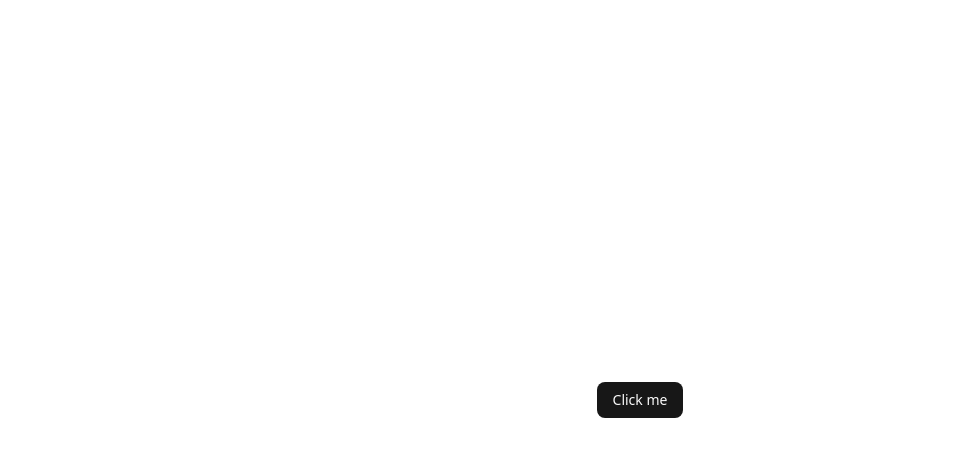
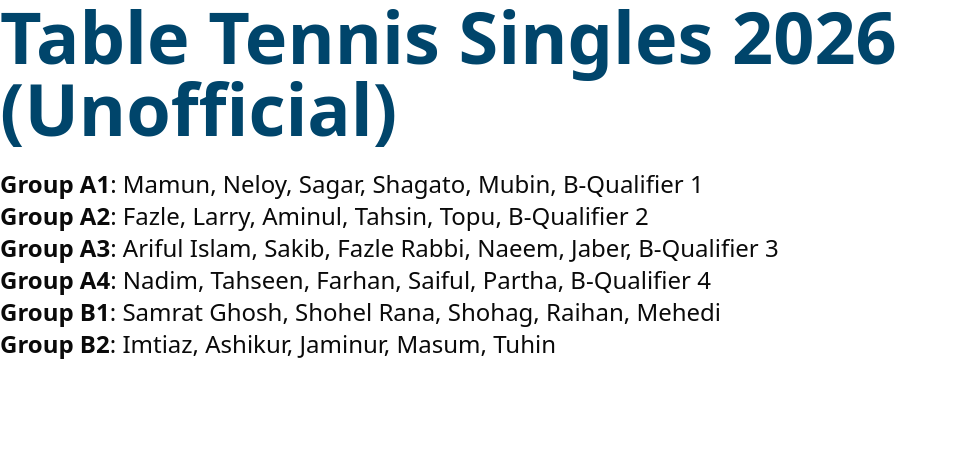
Before and after one commit to tahsinAmin/tt26, a React (Vite) app: page / in a window 1280 px wide. Shown: the top 456 px of the page, without its empty margins (0-957 px from the left). Built offline with nearby package versions, Linux system fonts and the light colour scheme.

Commit message:
feat: Group Memebers details added

```diff
--- a/src/App.jsx
+++ b/src/App.jsx
@@ -2,8 +2,28 @@ import { Button } from "@/components/ui/button";
 
 function App() {
   return (
-    <div className="flex min-h-svh flex-col items-center justify-center">
-      <Button>Click me</Button>
+    <div className="min-h-svh max-w-7xl mx-auto">
+      {/* <Button>Click me</Button> */}
+
+      <h1 className="text-7xl font-bold mb-6 text-[#00456b]">Table Tennis Singles 2026 (Unofficial)</h1>
+      <section>
+        <div className="text-2xl">
+          <strong>Group A1</strong>: Mamun, Neloy, Sagar, Shagato, Mubin, B-Qualifier 1
+        </div>
+        <div className="text-2xl">
+          <strong>Group A2</strong>: Fazle, Larry, Aminul, Tahsin, Topu, B-Qualifier 2
+        </div>
+        <div className="text-2xl">
+          <strong>Group A3</strong>:  Ariful Islam, Sakib, Fazle Rabbi, Naeem, Jaber, B-Qualifier 3</div>
+        <div className="text-2xl">
+          <strong>Group A4</strong>: Nadim, Tahseen, Farhan, Saiful, Partha, B-Qualifier 4</div>
+        <div className="text-2xl">
+          <strong>Group B1</strong>: Samrat Ghosh, Shohel Rana, Shohag, Raihan, Mehedi
+        </div>
+        <div className="text-2xl">
+          <strong>Group B2</strong>: Imtiaz, Ashikur, Jaminur, Masum, Tuhin
+        </div>
+      </section>
     </div>
   );
 }
```
